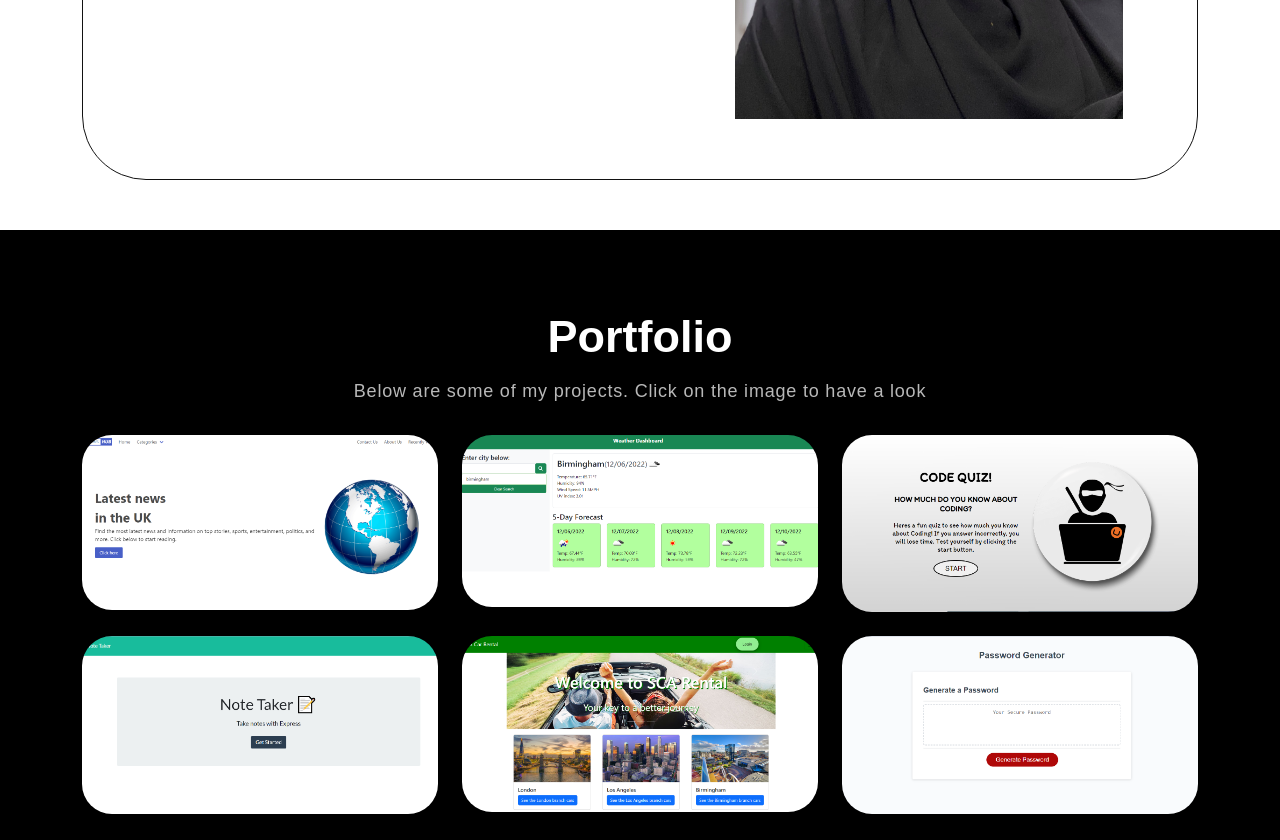
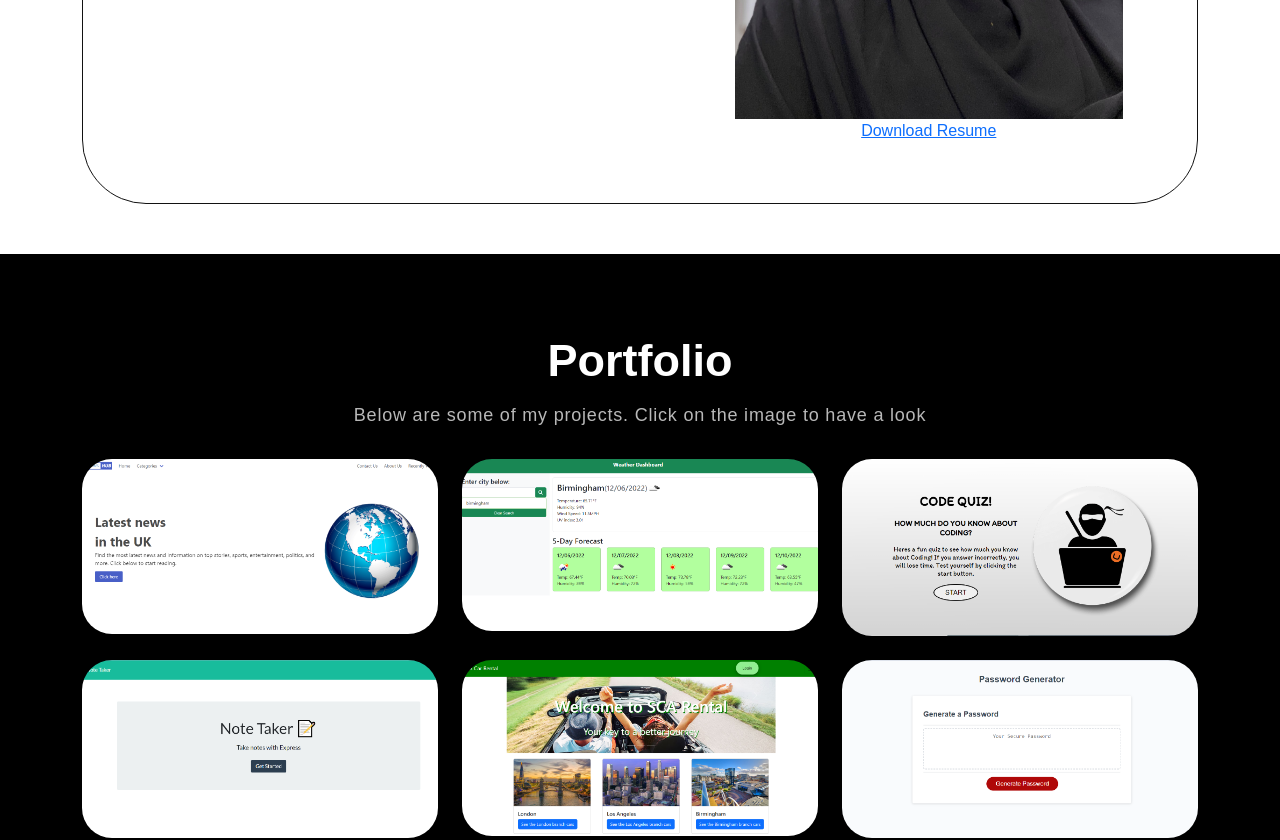
Before and after one commit to aisha1710/react-portfolio, a React (Create React App) app in the folder my-portfolio/: page / in a window 1280 px wide. Shown: the part 1180-2020 px from the top of the page. Built offline with nearby package versions, Linux system fonts and the light colour scheme.

Commit message:
committing resume

```diff
--- a/my-portfolio/src/components/Skills.js
+++ b/my-portfolio/src/components/Skills.js
@@ -26,6 +26,9 @@
                     <div>
                       <img src={image} alt="My image" />
                     </div>
+                    <a href="https://docs.google.com/document/d/1tj6ec3WpUZLzr1ObJyNbXw4gjLNFmrY0/edit">
+                      Download Resume
+                    </a>
                   </Col>
                 </Row>
               </Container>
```
